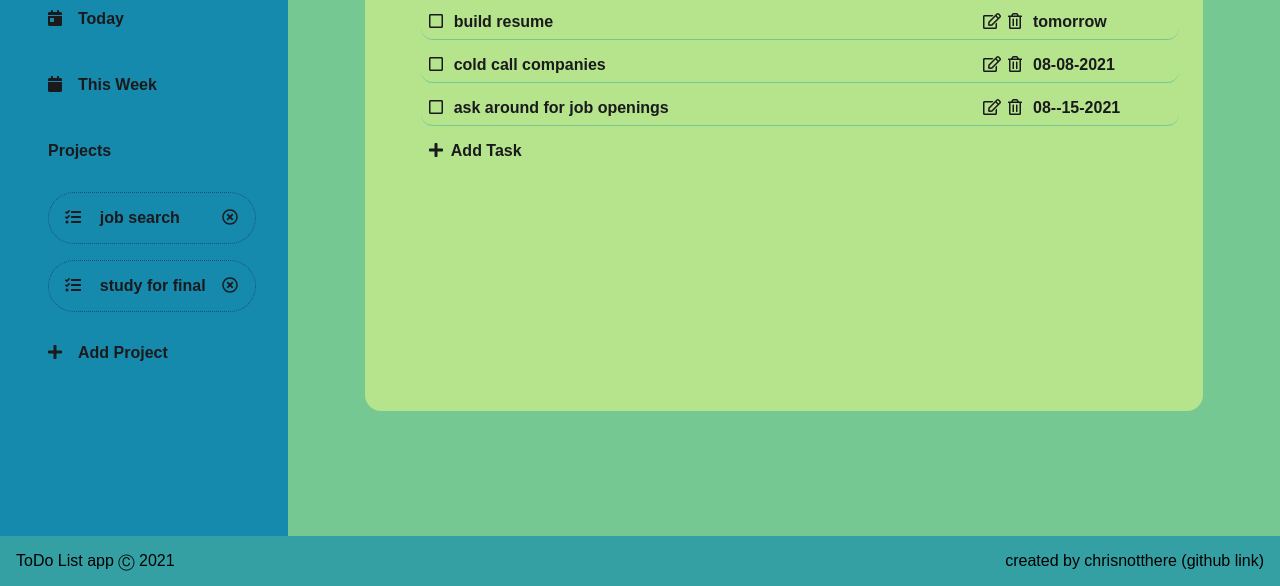
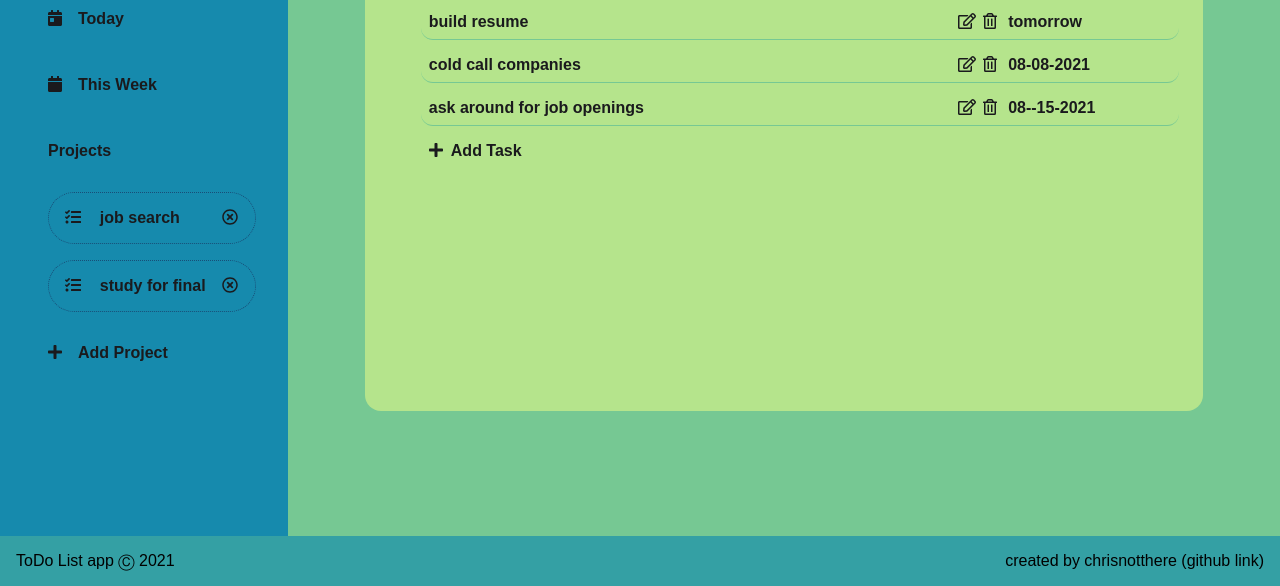
Before and after one commit to chrisnotthere/todo-list, a website built with webpack: page dist/index.html in a window 1280 px wide. Shown: the part 216-802 px from the top of the page. Built offline with nearby package versions, Linux system fonts and the light colour scheme.

Commit message:
removed checkbox on todo item

```diff
--- a/src/UI.js
+++ b/src/UI.js
@@ -477,11 +477,11 @@ function createProject(project){
         const todo = document.createElement('li');
         todo.classList.add('userTask');
         todo.id = todoCounter;
-        const todoCheckboxDiv = document.createElement('div');
-        todoCheckboxDiv.id = 'todoCheckboxDiv';
-        const todoCheckbox = document.createElement('i');
-        todoCheckbox.classList.add('far', 'fa-square');
-        todoCheckbox.id = 'todoCheckbox';
+        // const todoCheckboxDiv = document.createElement('div');
+        // todoCheckboxDiv.id = 'todoCheckboxDiv';
+        // const todoCheckbox = document.createElement('i');
+        // todoCheckbox.classList.add('far', 'fa-square');
+        // todoCheckbox.id = 'todoCheckbox';
         //edit btn
         const todoEditDiv = document.createElement('div');
         todoEditDiv.id = 'todoEditDiv';
@@ -503,8 +503,8 @@ function createProject(project){
         todoDueDate.innerText = dueDate;
         todoDueDate.classList.add('todoDueDate');
 
-        todoCheckboxDiv.appendChild(todoCheckbox);
-        todo.appendChild(todoCheckboxDiv);
+        // todoCheckboxDiv.appendChild(todoCheckbox);
+        // todo.appendChild(todoCheckboxDiv);
         todo.appendChild(todoDescription);
         todoEditDiv.appendChild(todoEdit);
         todo.appendChild(todoEditDiv);
@@ -517,7 +517,7 @@ function createProject(project){
             content.appendChild(showTodoDetails(title, description, dueDate));
         });
 
-        todoCheckboxDiv.addEventListener('click', () => alert('cross out the todo'));
+        // todoCheckboxDiv.addEventListener('click', () => alert('cross out the todo'));
 
         function editTodoInfo(title, description, dueDate){
 
--- a/src/style.css
+++ b/src/style.css
@@ -187,7 +187,7 @@ body{
 .userTask{
   display: grid;
   grid-gap: 10px;
-  grid-template-columns: 2% 70% 2% 2% 15%;
+  grid-template-columns: 70% 2% 2% 20%;
 
 }
 
```
